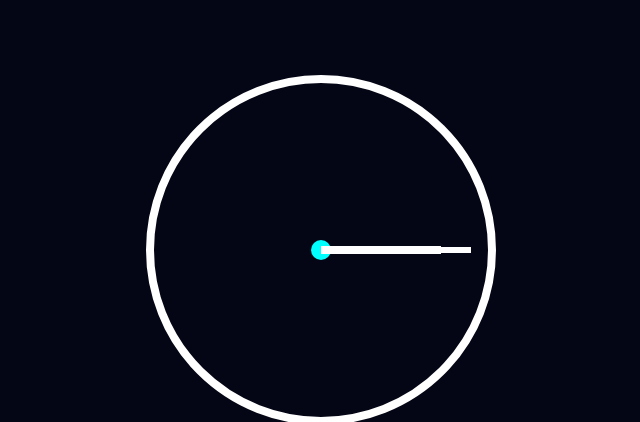
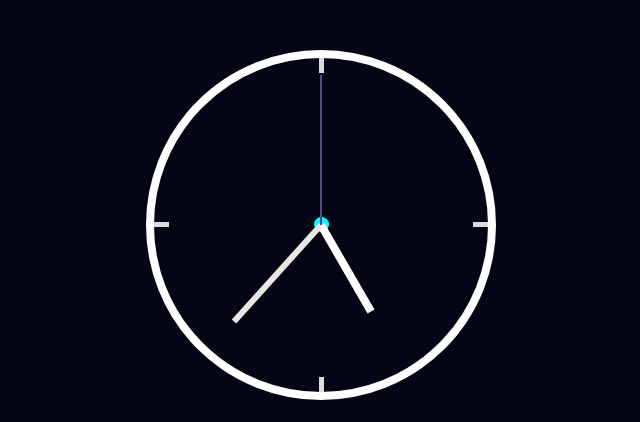
Before and after one commit to joonyg10/javascript_30_Day_Challenge, a plain HTML site: page 02_clock/index.html in a window 1280 px wide. Shown: the part 141-563 px from the top of the page, without its empty margins (319-959 px from the left). Drawn offline with Linux system fonts and the light colour scheme.

Commit message:
02 Clock && 03 color change
02_Clock project 2nd version
03_Color change 1st version

```diff
--- a/01_drum/index.css
+++ b/01_drum/index.css
@@ -11,7 +11,6 @@ body {
   background-position: center;
   min-height: 100vh;
   display: flex;
-  /* justify-content: center; */
   align-items: center;
 }
 
@@ -19,7 +18,6 @@ body {
   width: 100%;
   display: flex;
   justify-content: center;
-  /* background-color: red; */
 }
 
 .drumkit {
--- a/02_clock/index.css
+++ b/02_clock/index.css
@@ -23,40 +23,76 @@ body {
   display: flex;
   justify-content: center;
   align-items: center;
-  /* background-color: red; */
+  position: relative;
 }
 .clock::before {
   content: "";
   display: block;
-  width: 20px;
-  height: 20px;
+  width: 15px;
+  height: 15px;
   border-radius: 50%;
   background-color: aqua;
   position: absolute;
 }
 
+/* ************************** */
+/* hand  */
+/* ************************** */
 .hand {
-  width: 120px;
-  height: 8px;
-  border: 3px solid #fff;
+  transform-origin: bottom;
   position: absolute;
-  transform: translateX(50%);
+  bottom: 50%;
 }
 
 .hour {
+  width: 8px;
+  height: 100px;
   background-color: #fff;
 }
 .minute {
-  width: 140px;
-  height: 5px;
-  background-color: orange;
+  width: 6px;
+  height: 130px;
+  background-color: rgb(234, 231, 226);
 }
 .second {
-  width: 150px;
-  height: 1px;
-  background-color: lightgrey;
+  width: 2px;
+  height: 150px;
+  background-color: rgb(76, 76, 137);
+}
+
+/* ************************** */
+/* Scale  */
+/* ************************** */
+.scale {
+  position: absolute;
+  background-color: gainsboro;
+}
+.twelve,
+.six {
+  width: 5px;
+  height: 15px;
+}
+.three,
+.nine {
+  width: 15px;
+  height: 5px;
+}
+.twelve {
+  top: 0;
+}
+.six {
+  bottom: 0;
+}
+.three {
+  right: 0;
+}
+.nine {
+  left: 0;
 }
 
 p {
-  background-color: red;
+  margin-top: 2rem;
+  color: #fff;
+  font-size: 2rem;
+  font-weight: bold;
 }
--- a/02_clock/index.html
+++ b/02_clock/index.html
@@ -4,6 +4,7 @@
     <meta charset="UTF-8" />
     <meta http-equiv="X-UA-Compatible" content="IE=edge" />
     <meta name="viewport" content="width=device-width, initial-scale=1.0" />
+    <script defer src="./index.js"></script>
     <link rel="stylesheet" href="./index.css" />
     <title>Clock</title>
   </head>
@@ -12,9 +13,12 @@
       <div class="hand hour"></div>
       <div class="hand minute"></div>
       <div class="hand second"></div>
+
+      <div class="scale twelve"></div>
+      <div class="scale three"></div>
+      <div class="scale six"></div>
+      <div class="scale nine"></div>
     </div>
-    <p>12:12:12 PM</p>
-
-    <!-- <script src="./index.js"></script> -->
+    <p class="digital__clock"></p>
   </body>
 </html>
--- a/02_clock/index.js
+++ b/02_clock/index.js
@@ -1,18 +1,25 @@
-const initialDeg = -90;
 const hour = document.querySelector(".hour");
 const minute = document.querySelector(".minute");
 const sec = document.querySelector(".second");
+const digitalClock = document.querySelector(".digital__clock");
+let meridiem = "AM";
 
 const getDate = () => {
   const currTime = new Date();
   const currHour = currTime.getHours();
   const currMin = currTime.getMinutes();
   const currSec = currTime.getSeconds();
+  hour.style.transform = `rotate(${currHour * 30}deg)`;
+  minute.style.transform = `rotate(${currMin * 6}deg)`;
+  sec.style.transform = `rotate(${currSec * 6}deg)`;
 
-  hour.style.transform = `rotate(${(currHour / 12) * 360 - 90}deg)`;
-  minute.style.transform = `rotate(${(currMin / 60) * 360 - 90}deg)`;
-  sec.style.transform = `rotate(${(currSec / 60) * 360 - 90}deg)`;
+  if (currHour >= 12) {
+    currHour -= 12;
+    meridiem = "PM";
+  }
+  digitalClock.innerHTML = `${setZero(currHour)} :
+  ${setZero(currMin)} :
+  ${setZero(currSec)} ${meridiem}`;
 };
-
+const setZero = (time) => (time < 10 ? `0${time}` : `${time}`);
 setInterval(getDate, 1000);
-// window.addEventListener("close", clearInterval(id));
--- /dev/null
+++ b/03_color_Array/index.css
@@ -0,0 +1,59 @@
+:root {
+  --clr-primary: rgba(221, 184, 19, 0.855);
+}
+
+*,
+*::before,
+*::after {
+  margin: 0;
+  padding: 0;
+  box-sizing: border-box;
+}
+
+body {
+  min-height: 100vh;
+  padding: 3rem 0;
+  display: flex;
+  flex-direction: column;
+  justify-content: center;
+  align-items: center;
+  background-color: #333;
+  color: #fff;
+}
+
+h1 {
+  font-size: 3rem;
+}
+h1 span {
+  color: var(--clr-primary);
+}
+
+/* ***************************** */
+/* input container */
+/* ***************************** */
+.controller__wrapper {
+  display: flex;
+  padding: 1rem 0;
+}
+label {
+  display: flex;
+}
+label input {
+  margin: 0 1em 0 0.8em;
+}
+
+/* ***************************** */
+/* img container + img */
+/* ***************************** */
+.city__container {
+  width: 80%;
+  margin: 3rem 0;
+  box-shadow: 0px 0px 5px 20px var(--clr-primary);
+}
+.city__container img {
+  display: block;
+  max-width: 100%;
+  object-fit: cover;
+  filter: blur(0px);
+  transform: perspective(100px) translateZ(0px);
+}
```
Also changed, not shown: 01_drum/index.js (+2 -7 lines), 03_color_Array/index.html (added, +30 -0 lines), 03_color_Array/index.js (added, +19 -0 lines), 1 other file.
